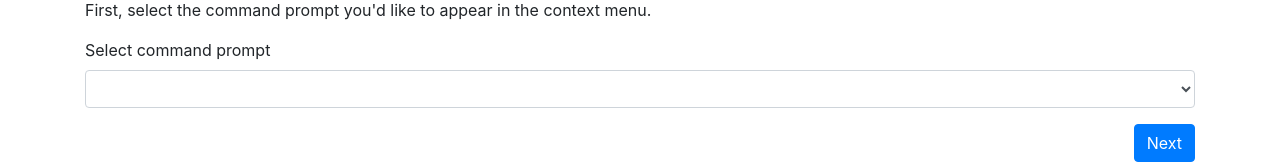
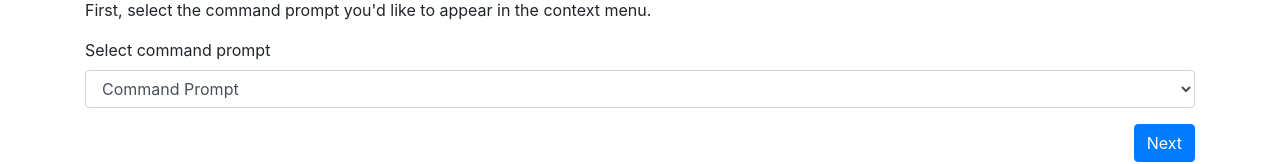
Before and after one commit to tillig/CommandPromptHere, a React (Create React App) app: page / in a window 1280 px wide. Shown: the part 210-374 px from the top of the page. Built offline with nearby package versions, Linux system fonts and the light colour scheme.

Commit message:
Step 1 basics work.

```diff
--- a/src/MasterForm.tsx
+++ b/src/MasterForm.tsx
@@ -4,6 +4,7 @@ import { Step1 } from './Step1';
 import { Step2 } from './Step2';
 import { Step3 } from './Step3';
 import React from 'react';
+import { PromptStrategies } from './PromptStrategies';
 
 /**
  * Main form that orchestrates the wizard.
@@ -15,14 +16,15 @@ export class MasterForm extends React.Component<Properties, State> {
    */
   constructor(props: Properties) {
     super(props);
-    // TODO: Set the initial input values
     this.state = {
       currentStep: 1,
+      promptId: undefined,
+      prompt: undefined,
     };
 
-    // this.handleChange = this.handleChange.bind(this);
     this._next = this._next.bind(this);
     this._prev = this._prev.bind(this);
+    this.handlePromptSelectionChange = this.handlePromptSelectionChange.bind(this);
   }
 
   /**
@@ -90,16 +92,25 @@ export class MasterForm extends React.Component<Properties, State> {
   }
 
   /**
-   * Handle data change to update state.
-   * @param {any} event The event that was raised to indicate a change.
-   */
-  handleChange(event: any): void {
-    // TODO: Set state when things change
-    console.log(event);
-    // const { name, value } = event.target;
-    // this.setState({
-    //   [name]: value,
-    // });
+ * Handles a change in selection of the prompt.
+ * @param {any} event The event that was raised to indicate a change.
+ */
+  handlePromptSelectionChange(event: any): void {
+    const value = event.target.value as string;
+    const found = Object.entries(PromptStrategies).find((pair) => pair[0] === value);
+    if (found) {
+      this.setState({
+        currentStep: this.state.currentStep,
+        promptId: found[0],
+        prompt: found[1],
+      });
+    } else {
+      this.setState({
+        currentStep: this.state.currentStep,
+        promptId: undefined,
+        prompt: undefined,
+      });
+    }
   }
 
   /**
@@ -131,18 +142,15 @@ export class MasterForm extends React.Component<Properties, State> {
 
           <Step1
             currentStep={this.state.currentStep}
-            // handleChange={this.handleChange}
-            // email={this.state.email}
+            prompt={this.state.prompt}
+            promptId={this.state.promptId}
+            handleChange={this.handlePromptSelectionChange}
           />
           <Step2
             currentStep={this.state.currentStep}
-            // handleChange={this.handleChange}
-            // username={this.state.username}
           />
           <Step3
             currentStep={this.state.currentStep}
-            // handleChange={this.handleChange}
-            // password={this.state.password}
           />
         </React.Fragment>
         {this.previousButton}
--- a/src/Step1.tsx
+++ b/src/Step1.tsx
@@ -1,21 +1,22 @@
 import { State } from './State';
-import { Properties } from './Properties';
+import { Step1Properties } from './Properties';
 import React from 'react';
+import { PromptStrategies } from './PromptStrategies';
 
 /**
  * Step 1: Select your prompt.
  */
-export class Step1 extends React.Component<Properties, State> {
+export class Step1 extends React.Component<Step1Properties, State> {
   /**
    * Render the form.
-   * @param {Properties} props The properties for the wizard.
+   * @param {Step1Properties} props The properties for the wizard.
    * @return {React.ReactNode} The node to render.
    */
   render(): JSX.Element | null {
     if (this.props.currentStep !== 1) {
       return null;
     }
-    // TODO: Populate the select list with the set of prompt strategies.
+
     return (
       <div>
         <p>This wizard allows you to generate a custom &quot;Command Prompt Here&quot; context menu item for Windows. After selecting the prompt and customizing text, a small installer will be generated for you so you can use your prompt.</p>
@@ -26,9 +27,10 @@ export class Step1 extends React.Component<Properties, State> {
             className="form-control"
             id="commandList"
             name="commandList"
-          // value={this.props.email} // Prop: The email input data
-          // onChange={this.props.handleChange} // Prop: Puts data into state
+            value={this.props.promptId}
+            onChange={this.props.handleChange}
           >
+            {Object.entries(PromptStrategies).map((pair) => <option value={pair[0]} key={pair[0]}>{pair[1].name}</option>)}
           </select>
         </div>
       </div>
```
Also changed, not shown: src/Properties.ts (+16 -0 lines), src/State.ts (+7 -0 lines).
